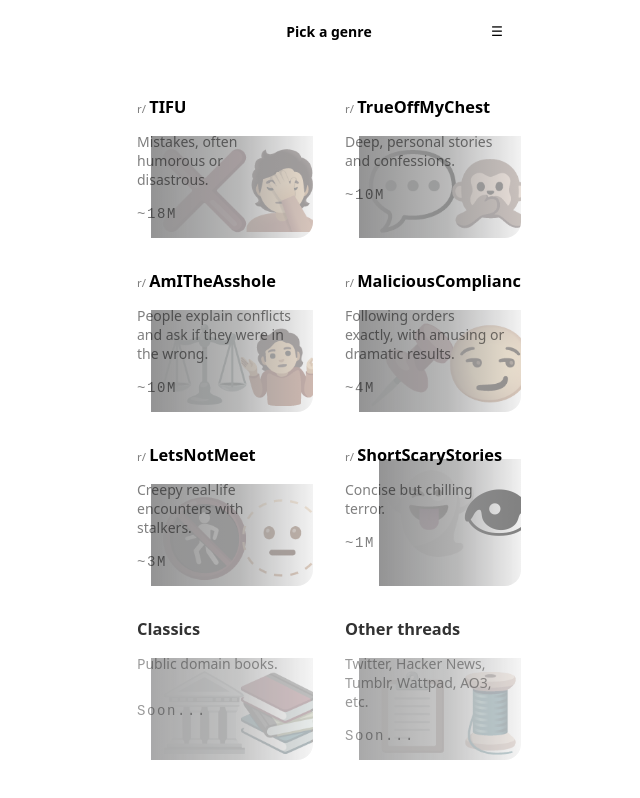
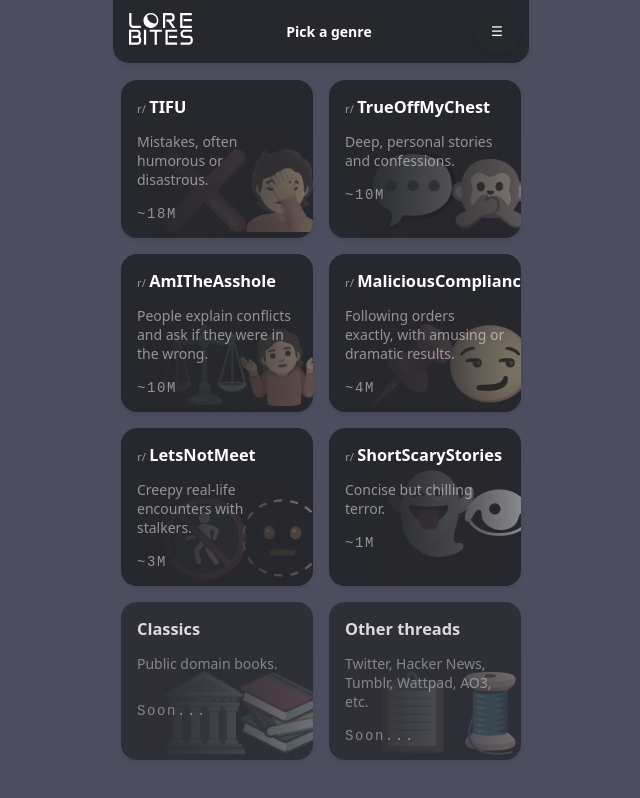
Before and after one commit to andna/lorebites, a React (Create React App) app: page / in a window 1280 px wide. Shown: the whole page, without its empty margins (319-959 px from the left). Built offline with nearby package versions, Linux system fonts and the light colour scheme.

Commit message:
default dark mode

```diff
--- a/src/App.js
+++ b/src/App.js
@@ -4,13 +4,12 @@ import { KokoroProvider } from './context/KokoroContext';
 import './app.css';
 
 function App() {
-  const [darkMode, setDarkMode] = useState(false);
+  const [darkMode, setDarkMode] = useState(true);
 
   useEffect(() => {
     // Initialize dark mode from your existing logic
-    const prefersDark = window.matchMedia('(prefers-color-scheme: dark)').matches;
     const storedTheme = localStorage.getItem('theme');
-    const isDark = storedTheme === 'dark' || (!storedTheme && prefersDark);
+    const isDark = storedTheme === 'dark' || !storedTheme;
     setDarkMode(isDark);
 
     // Apply the dark mode class to the root element
```
